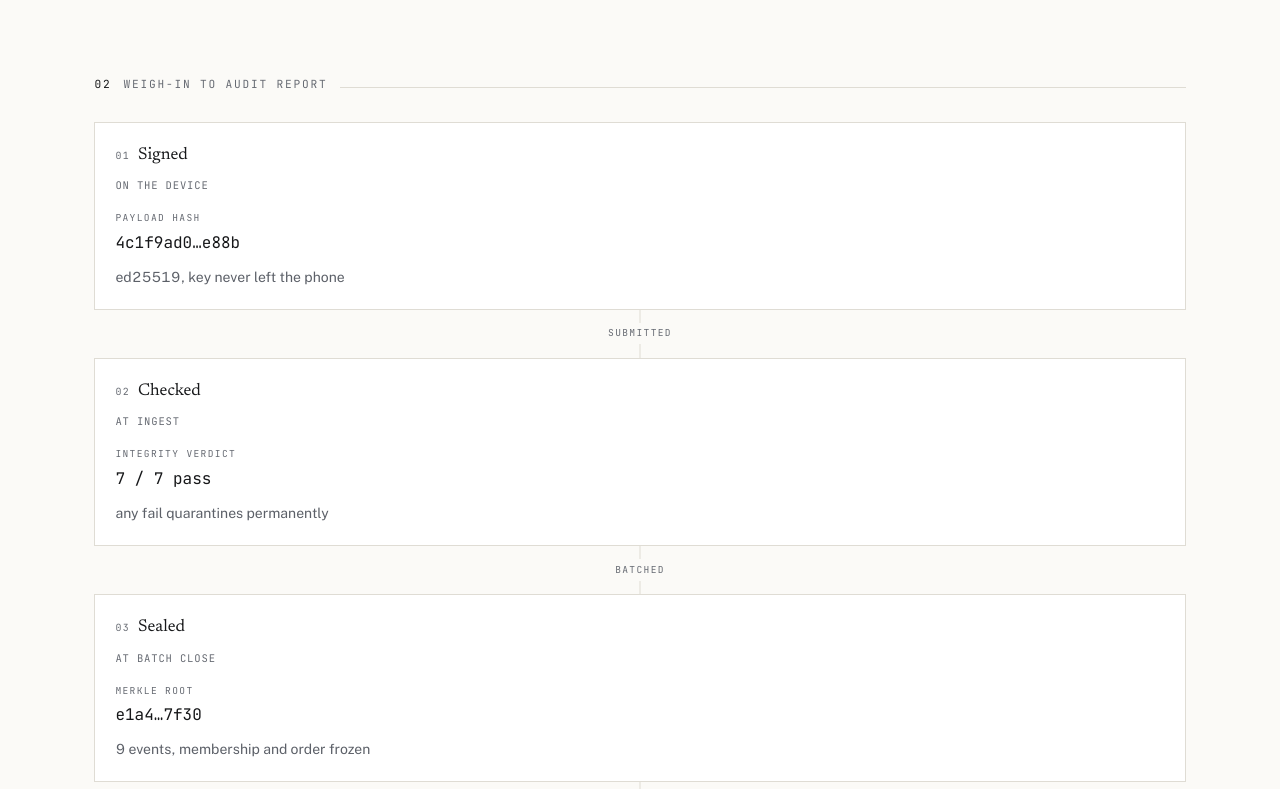
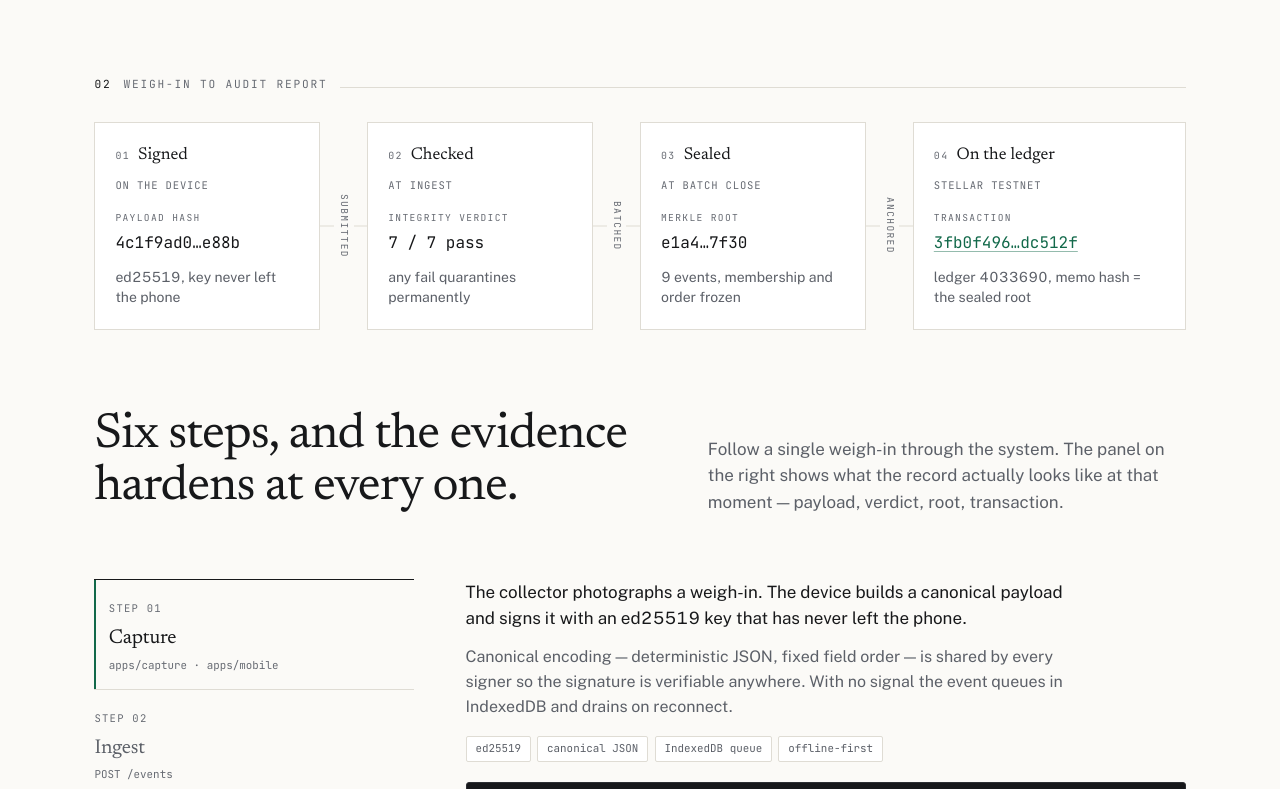
Before and after one commit to PROOFCHAIN-XZY/proofchain-landing, a plain HTML site: page index.html in a window 1280 px wide. Shown: the part 1380-2169 px from the top of the page. Drawn offline with nearby package versions, Linux system fonts and the light colour scheme.

Commit message:
feat: lay the chain out horizontally from 62rem
Below 62rem the chain runs top to bottom. Four panels side by side on a phone
would be about 80px wide each, and a Merkle root does not fit in 80px. The
column form is not a degraded fallback — a chain of custody reads perfectly
well vertically, which is why this gets no horizontal scroller of the kind the
stepper needs.

Fixes an axis bug found while checking the rendered result: the connector rule
used logical insets while the label was in vertical writing mode, and logical
properties follow writing mode — so inset-inline resolved to top and bottom and
the line drew across the wrong axis, leaving no visible connector at all. The
writing mode is now scoped to the label alone and the rule uses physical
properties, with a comment saying why.

```diff
--- a/styles.css
+++ b/styles.css
@@ -989,11 +989,18 @@ a.chain__value {
   color: var(--ink-faint);
 }
 
+/*
+ * Physical properties, not logical ones. The desktop rule below puts the label
+ * in vertical writing mode, and logical insets follow writing mode — so
+ * inset-inline there would mean top and bottom, and the connector would draw
+ * across the wrong axis.
+ */
 .chain__link::before {
   content: "";
   position: absolute;
-  inset-inline: 50%;
-  inset-block: 0;
+  top: 0;
+  bottom: 0;
+  left: 50%;
   width: 1px;
   transform: translateX(-50%);
   background: var(--rule);
@@ -1003,6 +1010,52 @@ a.chain__value {
   position: relative;
   padding: 0.2rem 0.5rem;
   background: var(--paper);
+}
+
+/*
+ * Below 62rem the chain runs top to bottom: four panels side by side on a
+ * phone would each be about 80px wide, and a Merkle root does not fit in 80px.
+ * The vertical form is not a degraded fallback — a chain of custody reads
+ * perfectly well as a column, which is why there is no horizontal scroller
+ * here the way there is on the stepper.
+ */
+@media (min-width: 62rem) {
+  .chain {
+    grid-template-columns: repeat(4, minmax(0, 1fr));
+  }
+
+  .chain__node {
+    /* The card takes the full row; the connector sits beside it, spanning the
+       gap to the next column. Laying it out this way rather than with a border
+       keeps the label centred on the join at every column width. */
+    grid-template-columns: minmax(0, 1fr) auto;
+    align-items: stretch;
+  }
+
+  .chain__node--final {
+    grid-template-columns: minmax(0, 1fr);
+  }
+
+  .chain__link {
+    /* Vertical only on the label, so the connector below keeps a horizontal
+       writing mode and its physical insets stay physical. */
+    padding: 0 0.85rem;
+  }
+
+  .chain__link::before {
+    top: 50%;
+    bottom: auto;
+    left: 0;
+    right: 0;
+    width: auto;
+    height: 1px;
+    transform: translateY(-50%);
+  }
+
+  .chain__link span {
+    writing-mode: vertical-rl;
+    padding: 0.5rem 0.15rem;
+  }
 }
 
 /* ── Pipeline ──────────────────────────────────────────────────────── */
```
Also changed, not shown: tests/specs/_shot.spec.js (+4 -6 lines).
